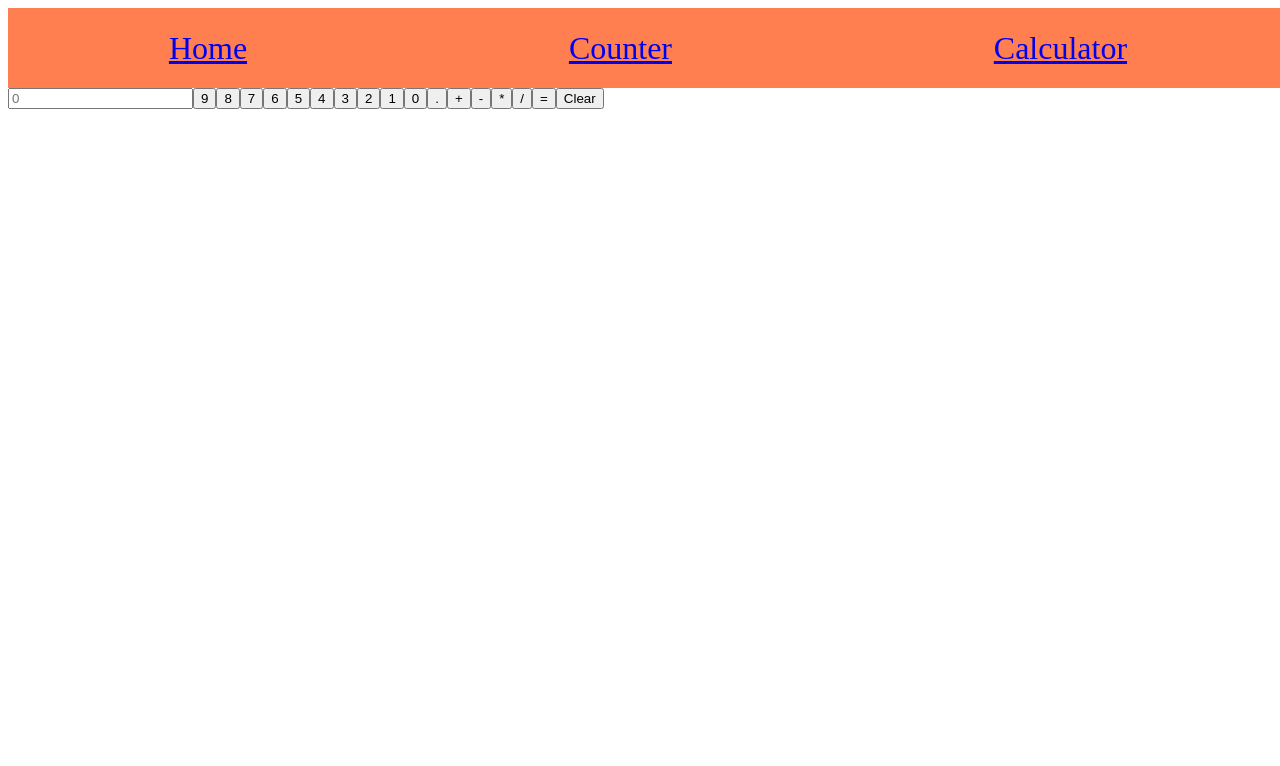
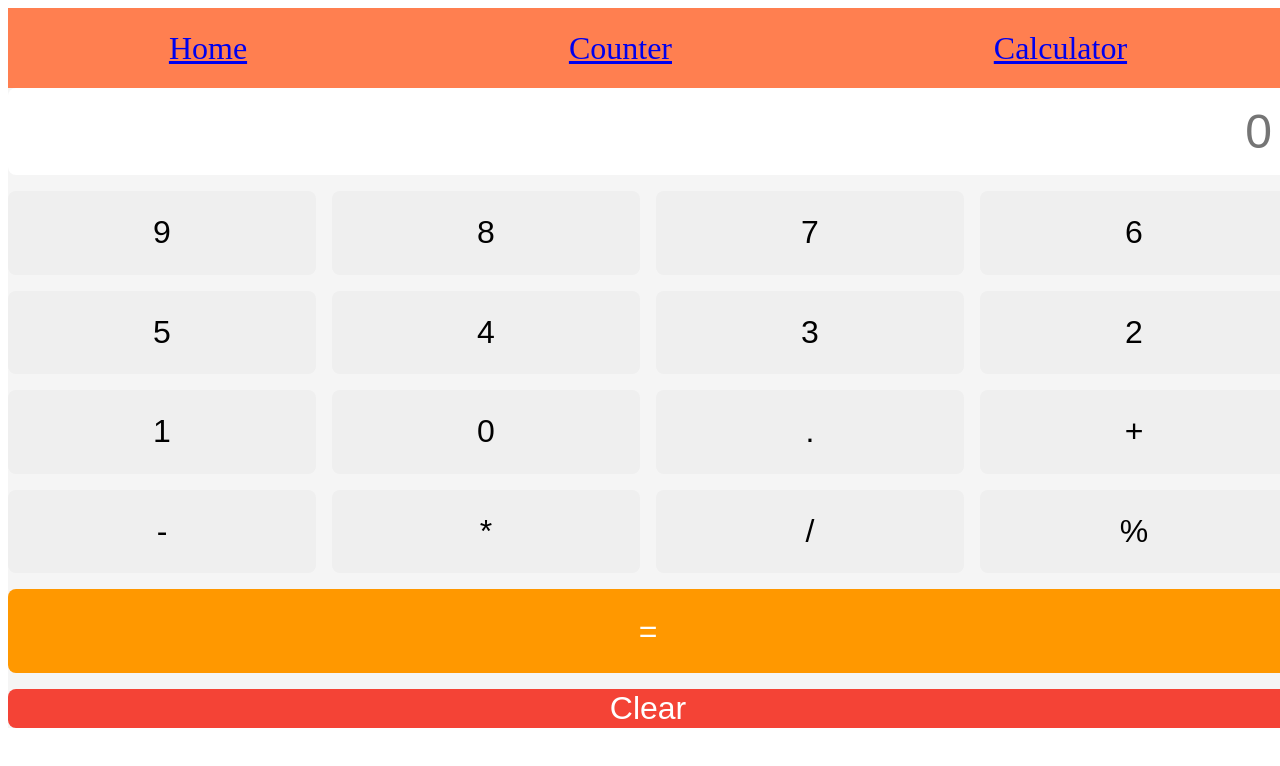
Before and after one commit to reyk-zepper/React1, a React (Create React App) app: page /calculator in a window 1280 px wide. Shown: the top 766 px of the page. Built offline with nearby package versions, Linux system fonts and the light colour scheme.

Commit message:
add StyledCalculator

```diff
--- a/src/components/Calculator.js
+++ b/src/components/Calculator.js
@@ -1,8 +1,9 @@
 import React from "react";
+import styled from "styled-components";
 
 export default function Calculator() {
   return (
-    <div>
+    <StyledCalculator>
       <input type="text" placeholder="0" id="answer" />
       <input type="button" value="9" />
       <input type="button" value="8" />
@@ -20,8 +21,50 @@ export default function Calculator() {
       <input type="button" value="-" />
       <input type="button" value="*" />
       <input type="button" value="/" />
+      <input type="button" value="%" />
       <input type="button" value="=" />
       <input type="button" value="Clear" />
-    </div>
+    </StyledCalculator>
   );
 }
+
+const StyledCalculator = styled.div`
+  display: grid;
+  grid-template-columns: repeat(4, 1fr);
+  grid-template-rows: repeat(6, 1fr);
+  grid-gap: 1rem;
+  width: 100vw;
+  height: 80vh;
+  background-color: #f5f5f5;
+  input {
+    border: none;
+    border-radius: 0.5rem;
+    font-size: 2rem;
+    cursor: pointer;
+    &:hover {
+      background-color: #e0e0e0;
+    }
+  }
+  #answer {
+    grid-column: 1 / -1;
+    font-size: 3rem;
+    text-align: right;
+    padding: 1rem;
+  }
+  input[value="="] {
+    grid-column: 1 / -1;
+    background-color: #ff9800;
+    color: white;
+    &:hover {
+      background-color: #f57c00;
+    }
+  }
+  input[value="Clear"] {
+    grid-column: 1 / -1;
+    background-color: #f44336;
+    color: white;
+    &:hover {
+      background-color: #d32f2f;
+    }
+  }
+`;
```
